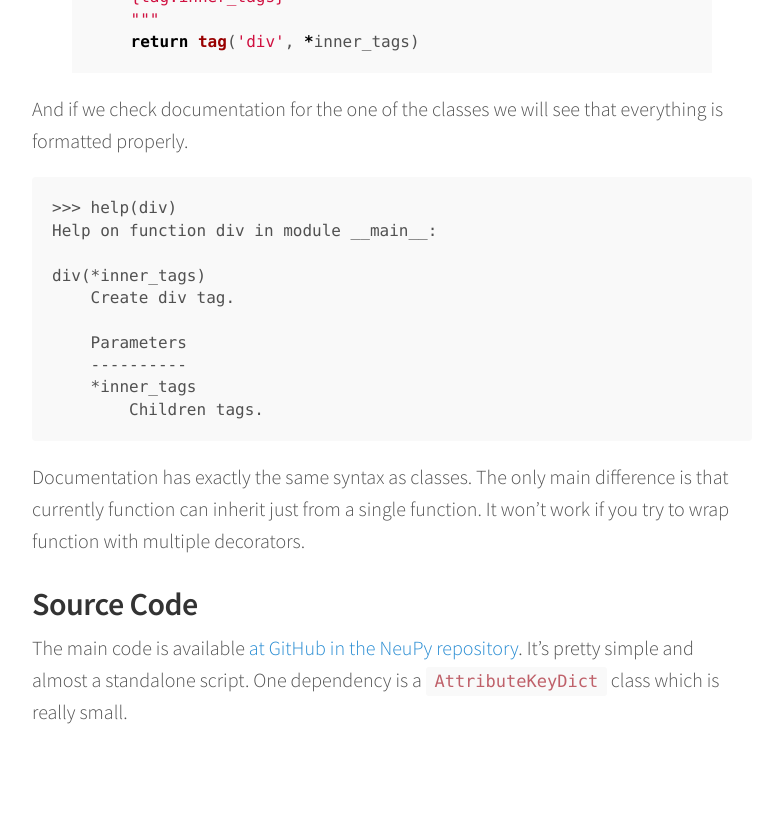
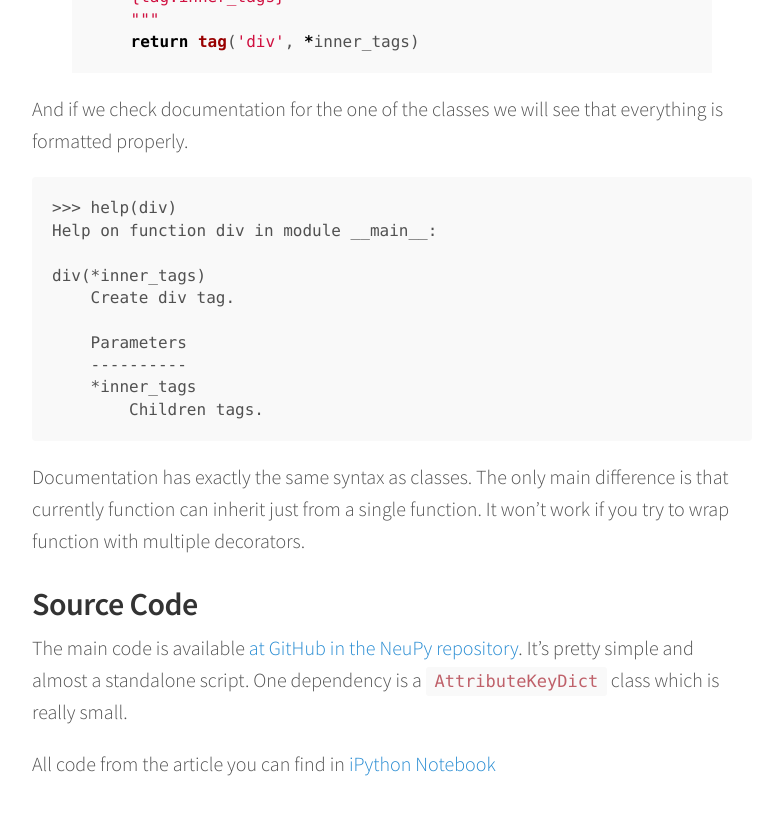
Before and after one commit to itdxer/blog.itdxer.com, a Jekyll site: the page built from _posts/2016-07-25-share-documentation-between-classes-and-functions-in-python.md, in a window 1280 px wide and 900 px high, scrolled down 7682 px. Shown: the top 815 px of the window, without its empty margins (248-1008 px from the left). Built offline with Jekyll 4.4.1, drawn with Linux system fonts in a browser that asks for light colours; comment, search, counter and statistics services are not loaded.

Commit message:
Modified shared docs notebook

```diff
--- a/_posts/2016-07-25-share-documentation-between-classes-and-functions-in-python.md
+++ b/_posts/2016-07-25-share-documentation-between-classes-and-functions-in-python.md
@@ -272,3 +272,5 @@ Documentation has exactly the same syntax as classes. The only main difference i
 ## Source Code
 
 The main code is available [at GitHub in the NeuPy repository](https://github.com/itdxer/neupy/blob/master/neupy/core/docs.py). It's pretty simple and almost a standalone script. One dependency is a ``AttributeKeyDict`` class which is really small.
+
+All code from the article you can find in [iPython Notebook](https://github.com/itdxer/blog.itdxer.com/blob/gh-pages/notebooks/2016-07-25%20Share%20Documentation%20Between%20Classes%20and%20Functions%20in%20Python.ipynb)
```
Also changed, not shown: 1 other file.
